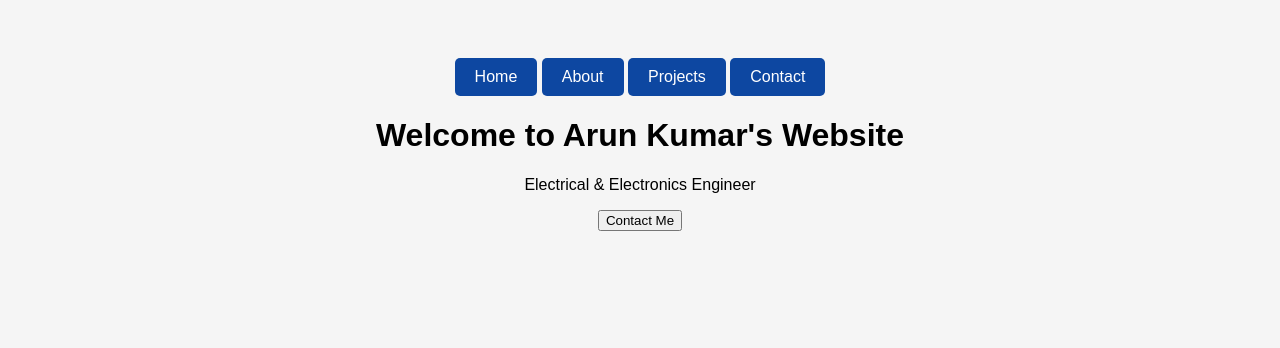
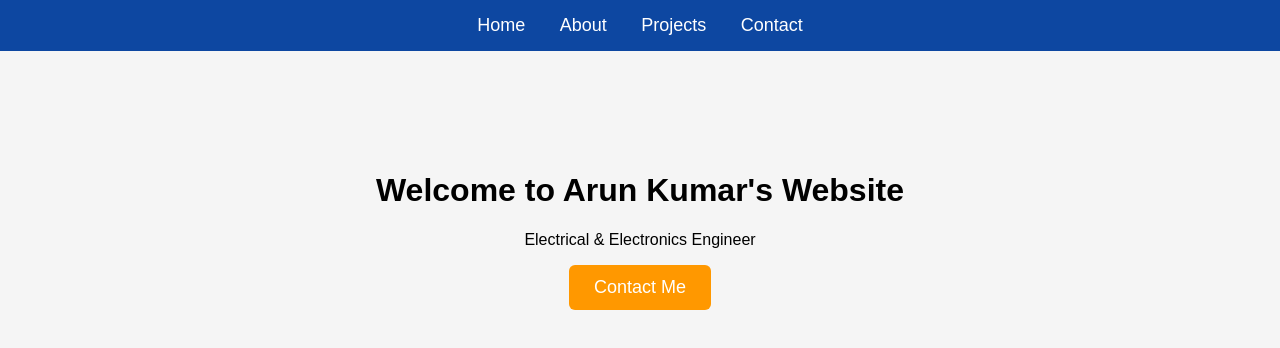
Before and after one commit to arunak160897/Arunak, a plain HTML site: page index.html in a window 1280 px wide. Drawn offline with Linux system fonts and the light colour scheme.

Commit message:
Update style.css

```diff
--- a/style.css
+++ b/style.css
@@ -1,16 +1,33 @@
 body{
-font-family:Arial;
+margin:0;
+font-family:Arial,sans-serif;
 background:#f5f5f5;
-text-align:center;
-padding:30px;
 }
 
-a{
-display:inline-block;
-margin-top:20px;
+nav{
+background:#0d47a1;
+padding:15px;
+text-align:center;
+}
+
+nav a{
+color:white;
 text-decoration:none;
-background:#0d47a1;
+margin:15px;
+font-size:18px;
+}
+
+.hero{
+text-align:center;
+padding:100px 20px;
+}
+
+button{
+padding:12px 25px;
+background:#ff9800;
 color:white;
-padding:10px 20px;
-border-radius:5px;
+border:none;
+border-radius:6px;
+font-size:18px;
+cursor:pointer;
 }
```
